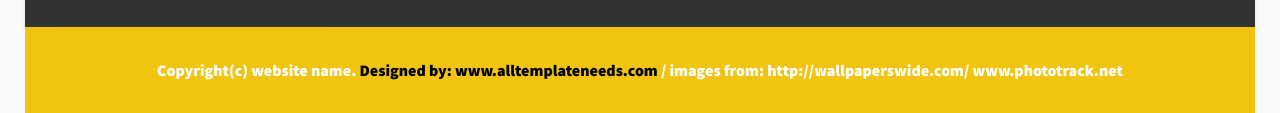
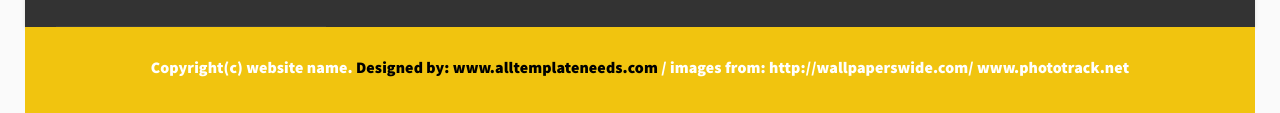
Before and after one commit to dinasing/layout, a plain HTML site: page index.html in a window 1280 px wide. Shown: the part 2828-2941 px from the top of the page. Drawn offline with Linux system fonts and the light colour scheme.

Commit message:
fix: change alignment in copyrights

```diff
--- a/sass/screen.scss
+++ b/sass/screen.scss
@@ -507,8 +507,8 @@ body {
     letter-spacing: 0.7px;
 }
 .copyrights {
-    letter-spacing: normal;
-    line-height: 86px;
+    letter-spacing: 0.1px;
+    line-height: 81px;
     height: 86px;
     text-align: center;
     background-color: #f1c40f;
@@ -517,4 +517,5 @@ body {
 }
 .copyrights__designed-by {
     color: #000000;
+
 }
```
Also changed, not shown: stylesheets/screen.css.
